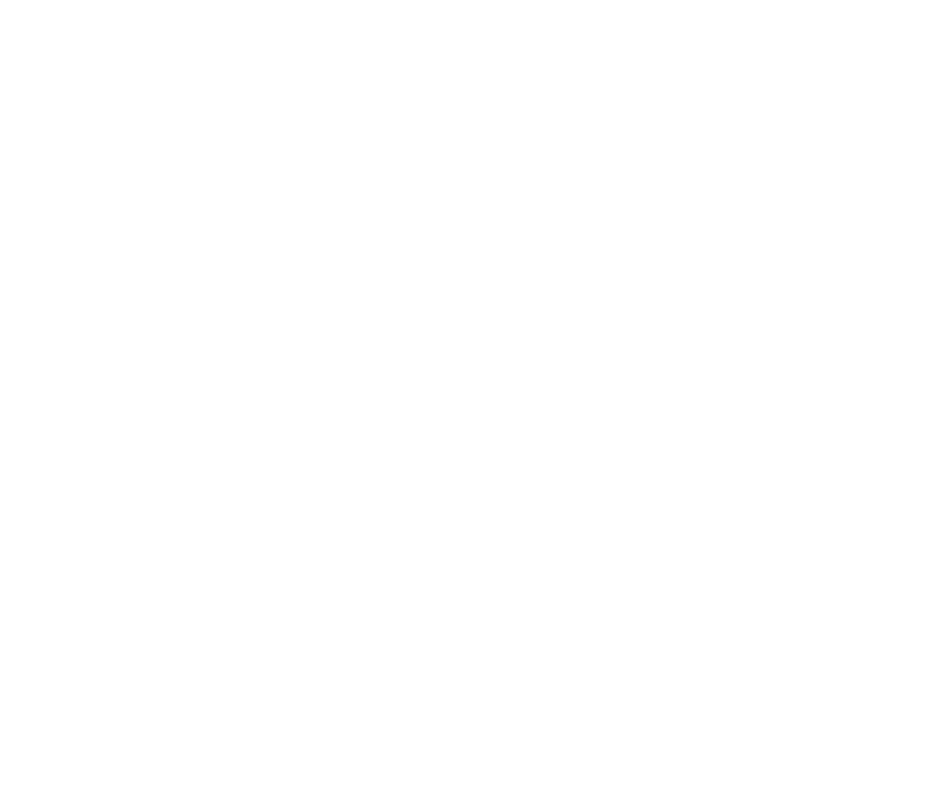
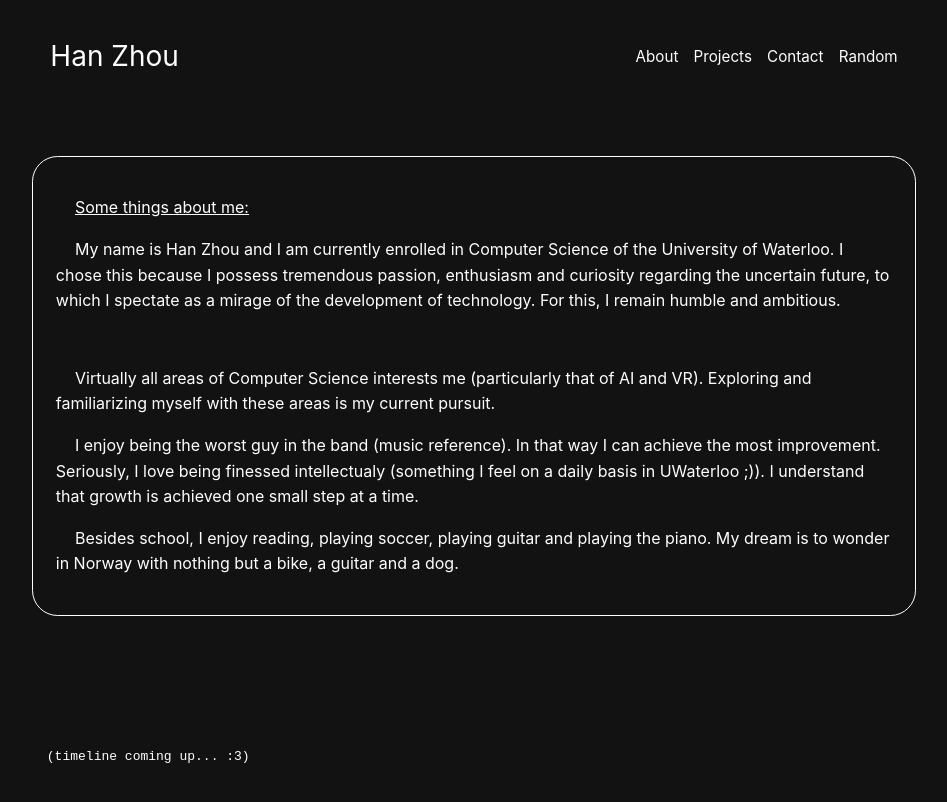
Before and after one commit to Han-Zhou/website, a plain HTML site: page paths/journey.html in a window 1280 px wide. Shown: the whole page, without its empty margins (166-1113 px from the left). Drawn offline with Linux system fonts and the light colour scheme.

Commit message:
completed about/journey

```diff
--- a/paths/journey.html
+++ b/paths/journey.html
@@ -0,0 +1,84 @@
+<!DOCTYPE html>
+<html lang="en">
+
+
+
+<head>
+  <meta charset="UTF-8" />
+  <meta name="viewport" content="width=device-width, initial-scale=1.0" />
+  <link rel="stylesheet" href="../style.css">
+  <link rel="stylesheet" href="../mediaqueries.css">
+  <title>Han | Portfolio</title>
+</head>
+
+
+
+<body>
+
+  <script src="../script.js"></script>
+
+  <nav id="navigation-desktop">
+    <div id="front-name">Han Zhou</div>
+    <div>
+      <ul class="nav-links">
+        <li><a href="journey.html">About</a></li>
+        <li><a href="#projects">Projects</a></li>
+        <li><a href="#contact">Contact</a></li>
+        <li><a href="#random">Random</a></li>
+      </ul>
+    </div>
+  </nav>
+
+  <nav id="navigation-mobile">
+    <div id="front-name">Han Zhou</div>
+    <div class="hamburger-menu">
+      <div class="hamburger-icon" onclick="toggleMenu()">
+        <span></span>
+        <span></span>
+        <span></span>
+      </div>
+      <div class="menu-links">
+        <li><a href="#journey" onclick="toggleMenu()">About</a></li>
+        <li><a href="#projects" onclick="toggleMenu()">Projects</a></li>
+        <li><a href="#contact" onclick="toggleMenu()">Contact</a></li>
+        <li><a href="#random" onclick="toggleMenu()">Random</a></li>
+
+      </div>
+    </div>
+
+  </nav>
+
+
+
+
+
+
+
+
+  <section id="journey">
+    <div class="sub-div">
+      <p><u>Some things about me: </u></p>
+      <p>My name is Han Zhou and I am currently enrolled in Computer Science of the University of Waterloo.
+      I chose this because I possess tremendous passion, enthusiasm and curiosity regarding the uncertain future, to which I spectate
+      as a mirage of the development of technology. For this, I remain humble and ambitious.</p>
+      <br>
+      <p>Virtually all areas of Computer Science interests me (particularly that of AI and VR). Exploring and familiarizing myself with these areas
+        is my current pursuit.
+      </p>
+      <p>I enjoy being the worst guy in the band (music reference). In that way I can achieve the most improvement.
+        Seriously, I love being finessed intellectualy (something I feel on a daily basis in UWaterloo ;)). I understand that growth is achieved
+        one small step at a time.
+      </p>
+      <p>Besides school, I enjoy reading, playing soccer, playing guitar and playing the piano.
+        My dream is to wonder in Norway with nothing but a bike, a guitar and a dog.</p>
+    </div>
+    <br>
+    <br>
+    <br>
+    <br>
+    <br>
+    <div><pre>                (timeline coming up... :3)</pre></div>
+
+
+
+  </section>
--- a/style.css
+++ b/style.css
@@ -1,8 +1,10 @@
 @import url('https://fonts.googleapis.com/css2?family=Inter:wght@300&family=Open+Sans:wght@300&family=Roboto:wght@100&display=swap');
 
 body {
-    font-family: 'Inter', sans-serif;
-    background-color: white;
+    font-family: -apple-system, BlinkMacSystemFont, sans-serif;
+    background-color: #121212;
+    color: white;
+
 
 }
 
@@ -11,8 +13,24 @@ html {
 }
 
 
+p{
+    text-indent: 1.2rem;
+    line-height: 1.6rem;
+}
 
-/* Transition */
+
+
+.sub-div{
+    margin: 20px 10%;
+    border: 1px white;
+    border-style: solid;
+    border-radius: 1.6rem;
+    padding: 1.4rem;
+}
+
+
+
+/* TRANSITION */
 a,
 .btn {
     transition: all 300m s ease;
@@ -20,7 +38,7 @@ a,
 
 
 
-/* navigation links */
+/* NAVIGATION LINKS */
 
 nav,
 .nav-links {
@@ -41,7 +59,7 @@ nav {
 }
 
 a {
-    color: black;
+    color: white;
     text-decoration: none;
 }
 
@@ -64,7 +82,7 @@ a:hover {
 
 
 
-/* Hamburger Menu */
+/* HAMBURGER MENU */
 
 #navigation-mobile {
     display: none;
@@ -88,7 +106,7 @@ a:hover {
 .hamburger-icon span {
     width: 100%;
     height: 2px;
-    background-color: black;
+    background-color: white;
     transition: all 0.3 ease-in-out;
 }
 
@@ -96,7 +114,7 @@ a:hover {
     position: absolute;
     top: 100%;
     right: 0;
-    background-color: white;
+    background-color: #121212;
     width: fit-content;
     max-height: 0;
     overflow: hidden;
@@ -108,7 +126,7 @@ a:hover {
     padding: 10px;
     text-align: center;
     font-size: 1.25rem;
-    color: black;
+    color: white;
     text-decoration: none;
     transition: all 0.3 ease-in-out;
 }
@@ -227,6 +245,12 @@ section {
     height: 2rem;
 }
 
+#linkedin-icon, #github-icon{
+    background: white;
+}
+
+
+
 
 
 
@@ -260,3 +284,12 @@ section {
     background: rgb(54, 54, 59);
     color: white;
 }
+
+
+
+
+
+
+
+
+/* JOURNEY */
```
Also changed, not shown: index.html (+8 -4 lines), assets/profile-pic-alt.png (added), 3 other files.
